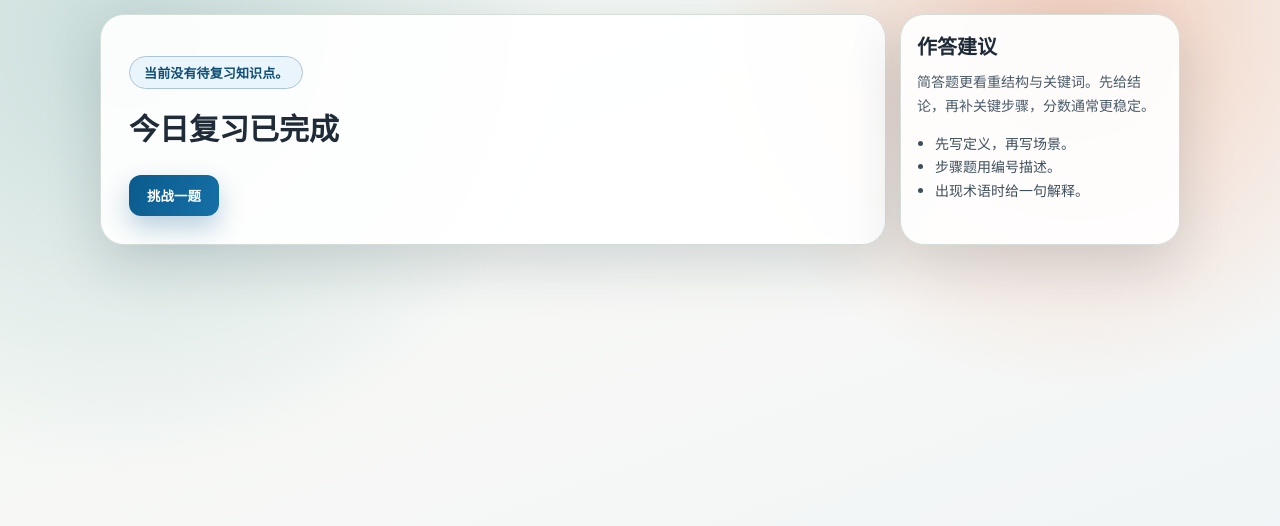
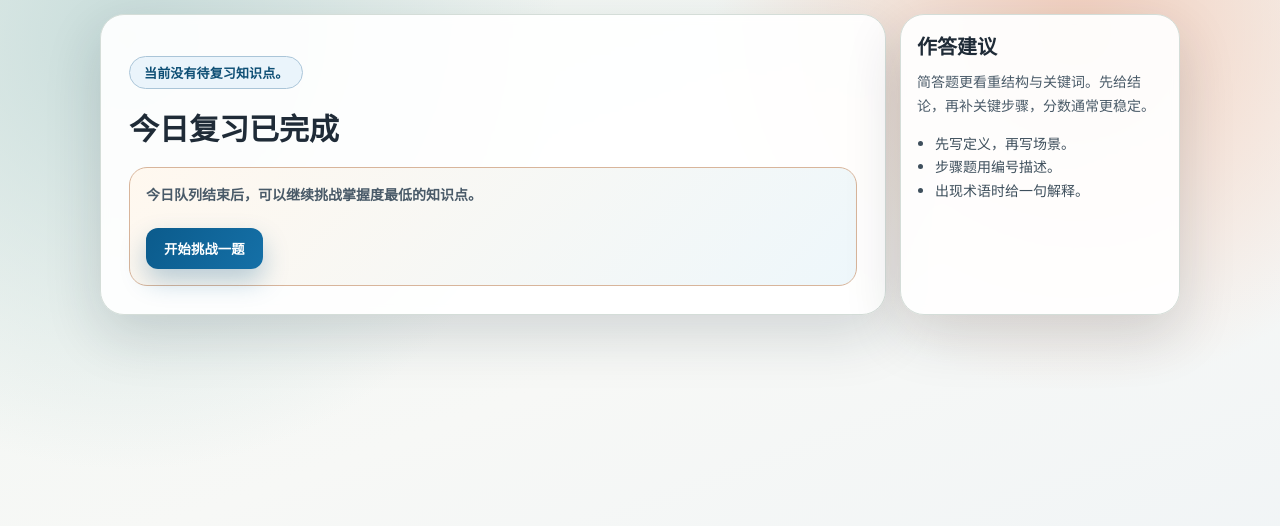
Before and after one commit to strong2hh/Review-Agent, a FastAPI app: page /review in a window 1280 px wide. Shown: the part 86-612 px from the top of the page. Run offline with FastAPI, Linux system fonts and the light colour scheme; data comes from the database, SQL or seed files in the repository; data that the repository does not hold is empty.

Commit message:
fix(review): force refresh challenge UI script

```diff
--- a/app/templates/review.html
+++ b/app/templates/review.html
@@ -129,12 +129,24 @@
       }
       .challenge-actions {
         display: none;
-        margin-top: 12px;
+        margin-top: 18px;
+        padding: 16px;
         gap: 10px;
         flex-wrap: wrap;
+        align-items: center;
+        border: 1px solid #d8b59b;
+        border-radius: 18px;
+        background: linear-gradient(135deg, #fff8ef, #eef7fb);
       }
       .challenge-actions.visible {
         display: flex;
+      }
+      .challenge-actions::before {
+        content: "今日队列结束后，可以继续挑战掌握度最低的知识点。";
+        flex-basis: 100%;
+        color: var(--ink-soft);
+        font-size: 14px;
+        font-weight: 700;
       }
       .challenge-secondary {
         background: #6b7a86;
@@ -231,7 +243,7 @@
           <textarea id="answer" placeholder="请尽量用自己的语言复述，并写出关键步骤或结论"></textarea>
           <button id="submit-btn">提交并进入下一题</button>
           <div id="challenge-actions" class="challenge-actions">
-            <button id="challenge-btn" type="button">挑战一题</button>
+            <button id="challenge-btn" type="button">开始挑战一题</button>
             <button id="exit-challenge-btn" class="challenge-secondary" type="button">退出挑战</button>
           </div>
 
@@ -249,6 +261,6 @@
         </aside>
       </div>
     </div>
-    <script src="/static/review.js"></script>
+    <script src="/static/review.js?v=20260517-challenge"></script>
   </body>
 </html>
```
